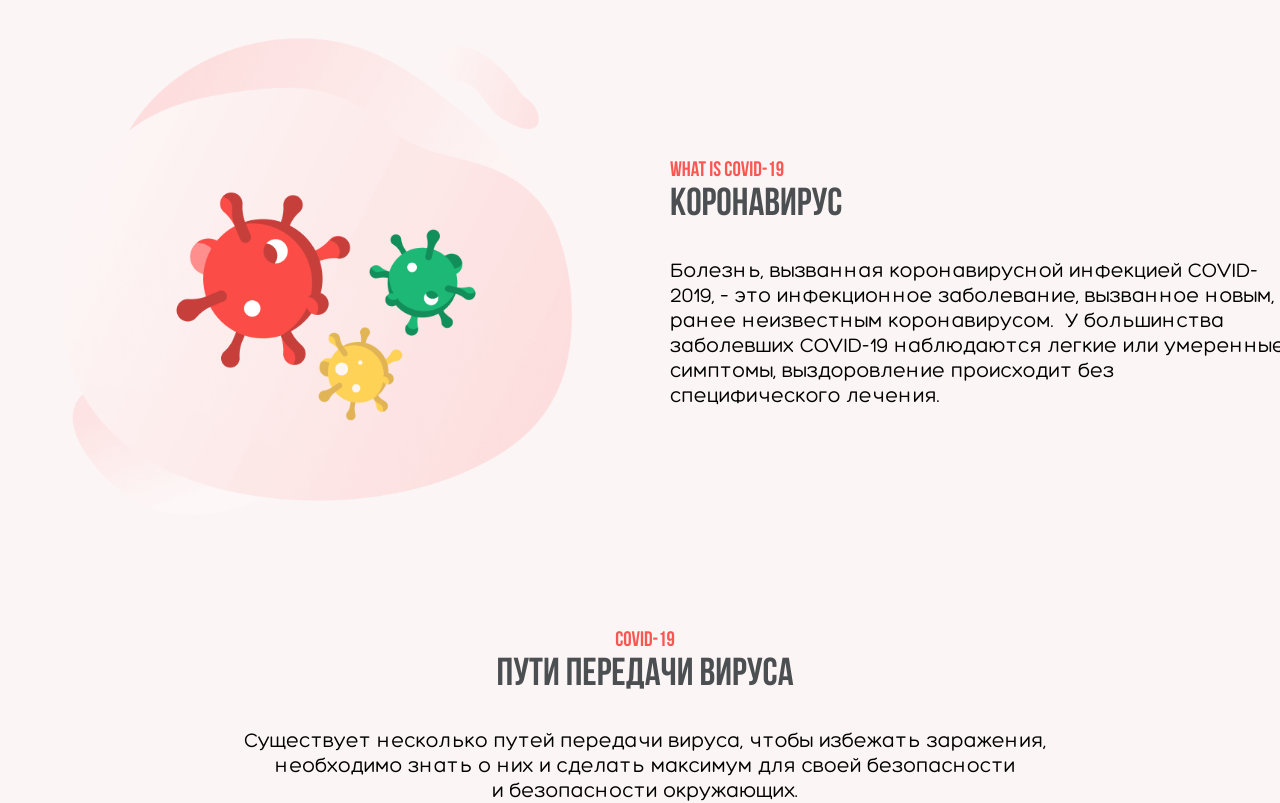
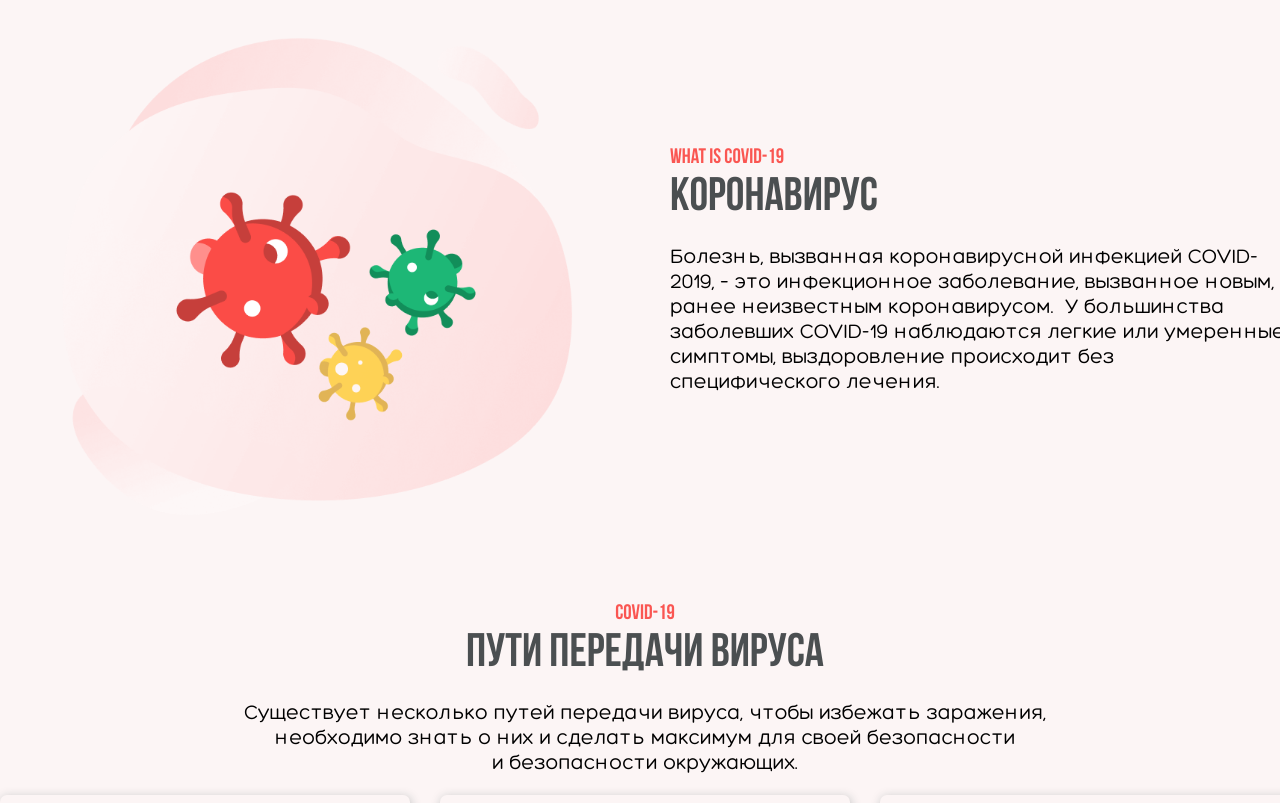
Before and after one commit to gladunvv/covid-landing-page, a React (Create React App) app: page / in a window 1280 px wide. Shown: the part 780-1583 px from the top of the page. Built offline with nearby package versions, Linux system fonts and the light colour scheme.

Commit message:
feat: added gh-page

```diff
--- a/public/index.css
+++ b/public/index.css
@@ -10,15 +10,15 @@
 
 @font-face {
   font-family: Bebas;
-  src: url(./static/fonts/BebasNeue-Bold.ttf);
+  src: url('./static/fonts/BebasNeue-Bold.ttf');
 }
 
 @font-face {
   font-family: Hero;
-  src: url(./static/fonts/Hero-Regular.ttf);
+  src: url('./static/fonts/Hero-Regular.ttf');
 }
 
 @font-face {
   font-family: HeroLight;
-  src: url(./static/fonts/Hero-Light.ttf);
+  src: url('./static/fonts/Hero-Light.ttf');
 }
--- a/src/components/App/App.scss
+++ b/src/components/App/App.scss
@@ -2,8 +2,10 @@
   font-family: Bebas;
   font-style: normal;
   font-weight: bold;
-  font-size: 39px;
+  font-size: 47px;
   color: #4b4f51;
+  margin: 0;
+
   &-orange {
     font-size: 21px;
     color: #fa5652;
--- a/src/components/Contagion/Contagion.scss
+++ b/src/components/Contagion/Contagion.scss
@@ -10,14 +10,13 @@
     .title {
       text-align: center;
     }
-    .text {
-      margin: 0 0 23px 0;
-    }
   }
+
   .contagion-cards {
     display: flex;
     justify-content: center;
   }
+
   .card {
     width: 410px;
     height: 525px;
--- a/src/components/Help/Help.scss
+++ b/src/components/Help/Help.scss
@@ -5,7 +5,9 @@
   text-align: center;
   flex-direction: column;
   &__title {
+
     .title {
+      margin: 20px 0;
       font-family: Bebas;
       color: #167c51;
     }
--- a/src/components/Symptomps/Symptomps.scss
+++ b/src/components/Symptomps/Symptomps.scss
@@ -12,7 +12,6 @@
     .text {
       text-align: center;
       font-size: 21px;
-      margin: 0;
     }
   }
 
--- a/src/components/WhatShouldDo/WhatShouldDo.scss
+++ b/src/components/WhatShouldDo/WhatShouldDo.scss
@@ -12,7 +12,6 @@
       font-family: Hero;
       text-align: center;
       font-size: 21px;
-      margin: 0;
     }
     margin-bottom: 40px;
   }
```
Also changed, not shown: package.json (+7 -1 lines), 1 other file (tests, documents, lock files or other folders).
